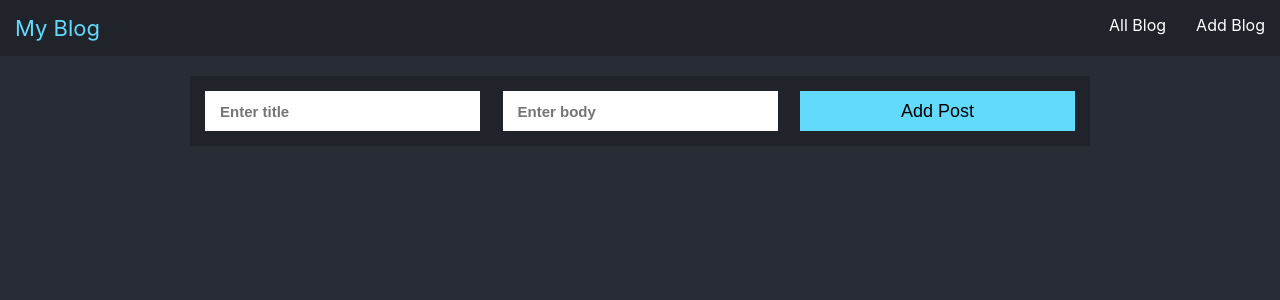
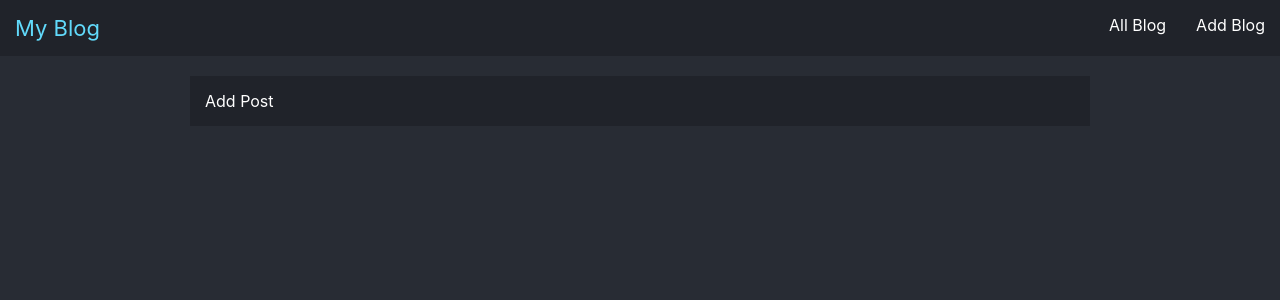
Before and after one commit to tauseef89/react-shop, a React (Create React App) app: page /add-blog in a window 1280 px wide. Shown: the top 300 px of the page. Built offline with nearby package versions, Linux system fonts and the light colour scheme.

Commit message:
react blog post part 2

```diff
--- a/src/components/BlogInfo.js
+++ b/src/components/BlogInfo.js
@@ -1,18 +1,7 @@
-import React, { useContext } from "react";
-import { BlogContext } from "../contexts/BlogContext";
+import React from "react";
 
-const BlogInfo = ({ post }) => {
-  const { removePost } = useContext(BlogContext);
-  const deleteProduct = () => {
-    removePost(post.id);
-  };
-  return (
-    <li>
-      <h3>{post.title}</h3>
-      <p>{post.body}</p>
-      <button onClick={deleteProduct}>x</button>
-    </li>
-  );
+const BlogInfo = () => {
+  return <li>BlogInfo</li>;
 };
 
 export default BlogInfo;
--- a/src/components/BlogList.js
+++ b/src/components/BlogList.js
@@ -1,21 +1,7 @@
-import React, { useEffect, useContext } from "react";
-import BlogInfo from "./BlogInfo";
-
-import { BlogContext } from "../contexts/BlogContext";
+import React from "react";
 
 const BlogList = () => {
-  const { posts, getPosts } = useContext(BlogContext);
-  useEffect(() => {
-    getPosts();
-    // eslint-disable-next-line react-hooks/exhaustive-deps
-  }, []);
-  return (
-    <ul className="blog-list">
-      {posts.map(post => {
-        return <BlogInfo post={post} key={post.id} />;
-      })}
-    </ul>
-  );
+  return <ul className="blog-list">blog-list</ul>;
 };
 
 export default BlogList;
--- a/src/components/NewBlog.js
+++ b/src/components/NewBlog.js
@@ -1,43 +1,7 @@
-import React, { useState, useContext } from "react";
-
-import { BlogContext } from "../contexts/BlogContext";
+import React from "react";
 
 const NewBlog = () => {
-  const { addPost } = useContext(BlogContext);
-
-  const [title, setTitle] = useState("");
-  const [body, setBody] = useState("");
-  const handleSubmit = e => {
-    e.preventDefault();
-    const newPost = {
-      title,
-      body
-    };
-    addPost(newPost);
-    setTitle("");
-    setBody("");
-  };
-  return (
-    <form onSubmit={handleSubmit}>
-      <input
-        value={title}
-        type="text"
-        placeholder="Enter title"
-        onChange={e => {
-          setTitle(e.target.value);
-        }}
-      />
-      <input
-        value={body}
-        type="text"
-        placeholder="Enter body"
-        onChange={e => {
-          setBody(e.target.value);
-        }}
-      />
-      <input type="submit" value="Add Post" />
-    </form>
-  );
+  return <form>Add Post</form>;
 };
 
 export default NewBlog;
--- a/src/contexts/BlogContext.js
+++ b/src/contexts/BlogContext.js
@@ -1,7 +1,5 @@
 import React, { createContext, useReducer } from "react";
 import { blogReducer } from "../reducers/blogReducer";
-
-import axios from "axios";
 
 // Initial state
 const initialState = {
@@ -14,61 +12,9 @@ const BlogContextProvider = props => {
   const [state, dispatch] = useReducer(blogReducer, initialState);
 
   // Actions
-  const getPosts = async () => {
-    try {
-      const res = await axios.get(
-        "https://jsonplaceholder.typicode.com/posts?_limit=5"
-      );
-
-      dispatch({
-        type: "GET_POSTS",
-        payload: res.data
-      });
-    } catch (err) {
-      console.log(err);
-    }
-  };
-
-  const removePost = async id => {
-    try {
-      await axios.delete(`https://jsonplaceholder.typicode.com/posts/${id}`);
-
-      dispatch({
-        type: "REMOVE_POST",
-        payload: id
-      });
-    } catch (err) {
-      console.log(err);
-    }
-  };
-
-  const addPost = async blog => {
-    const config = {
-      headers: {
-        "Content-Type": "application/json"
-      }
-    };
-
-    try {
-      const res = await axios.post(
-        "https://jsonplaceholder.typicode.com/posts",
-        blog,
-        config
-      );
-
-      dispatch({
-        type: "ADD_POST",
-        payload: res.data
-      });
-    } catch (err) {
-      console.log(err);
-    }
-  };
 
   return (
-    <BlogContext.Provider
-      value={{ posts: state.posts, getPosts, addPost, removePost }}
-    >
+    <BlogContext.Provider value={{ posts: state.posts, dispatch }}>
       {props.children}
     </BlogContext.Provider>
   );
--- a/src/reducers/blogReducer.js
+++ b/src/reducers/blogReducer.js
@@ -1,21 +1,5 @@
 export const blogReducer = (state, action) => {
   switch (action.type) {
-    case "GET_POSTS":
-      return {
-        ...state,
-        loading: false,
-        posts: action.payload
-      };
-    case "ADD_POST":
-      return {
-        ...state,
-        posts: [...state.posts, action.payload]
-      };
-    case "REMOVE_POST":
-      return {
-        ...state,
-        posts: state.posts.filter(post => post.id !== action.payload)
-      };
     default:
       return state;
   }
```
